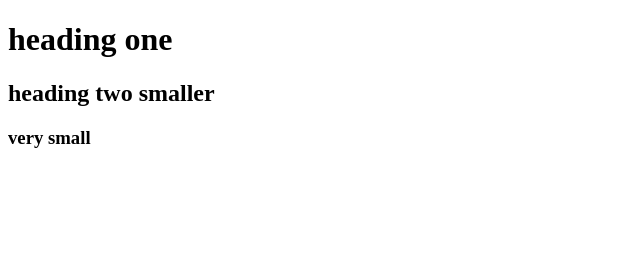
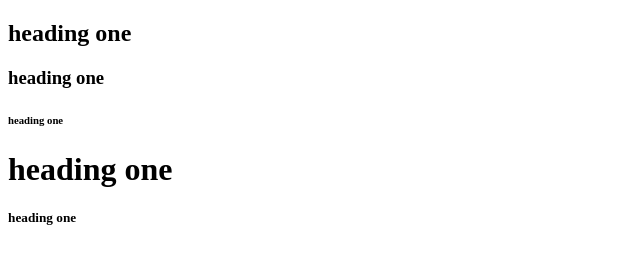
Before and after one commit to Sagarcode30/html-, a plain HTML site: page index.html in a window 1280 px wide. Shown: the whole page, without its empty margins (0-640 px from the left). Drawn offline with Linux system fonts and the light colour scheme.

Commit message:
add text

```diff
--- a/index.html
+++ b/index.html
@@ -3,13 +3,15 @@
 <head>
     <meta charset="UTF-8">
     <meta name="viewport" content="width=device-width, initial-scale=1.0">
-    <title>Document</title>
+    <title>learning</title>
 </head>
 <body>
-    <h1>heading one </h1>
-    <h2>heading two smaller
-    </h2>
-    <h3>very small</h3>
+  <h2>heading one </h2>
+  <h3>heading one </h3>
+  <h6>heading one </h6>
+  <h1>heading one </h1>
+  <h5>heading one </h5>
+
 
 </body>
 </html>
```
